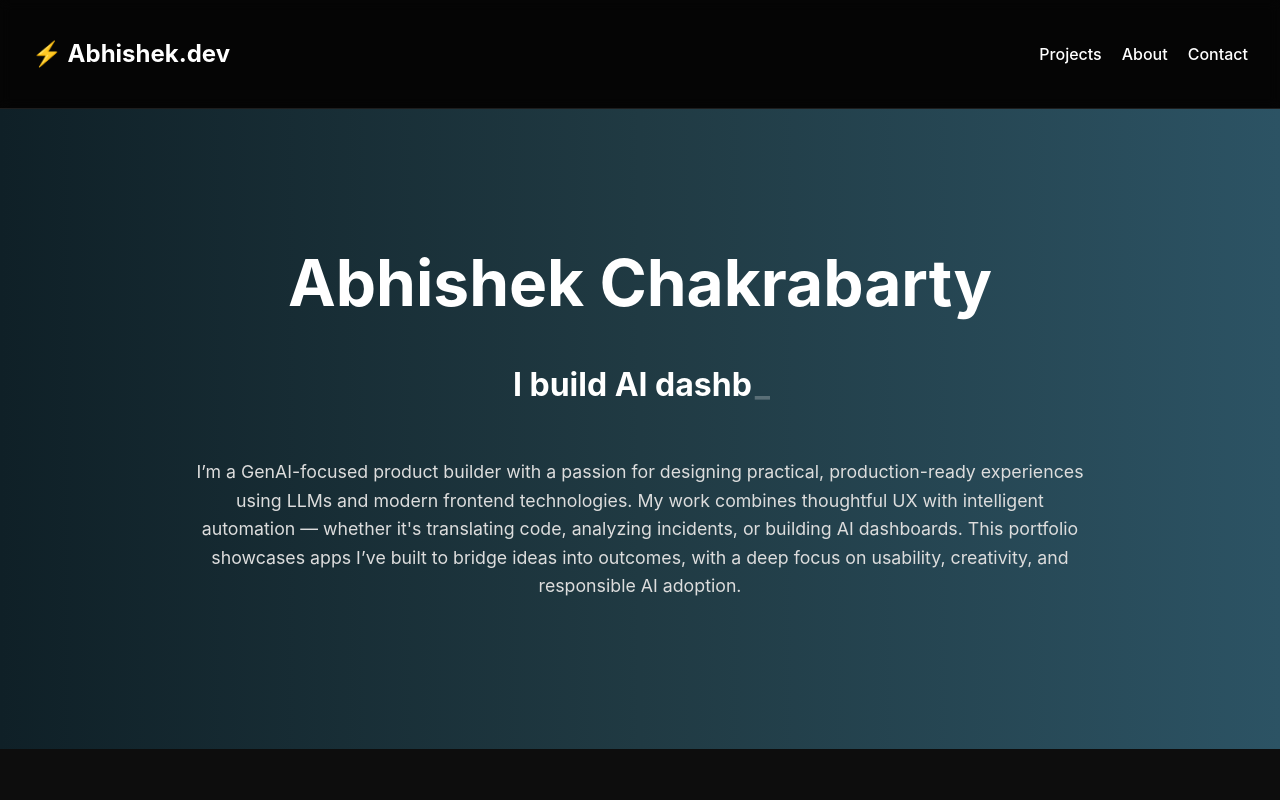
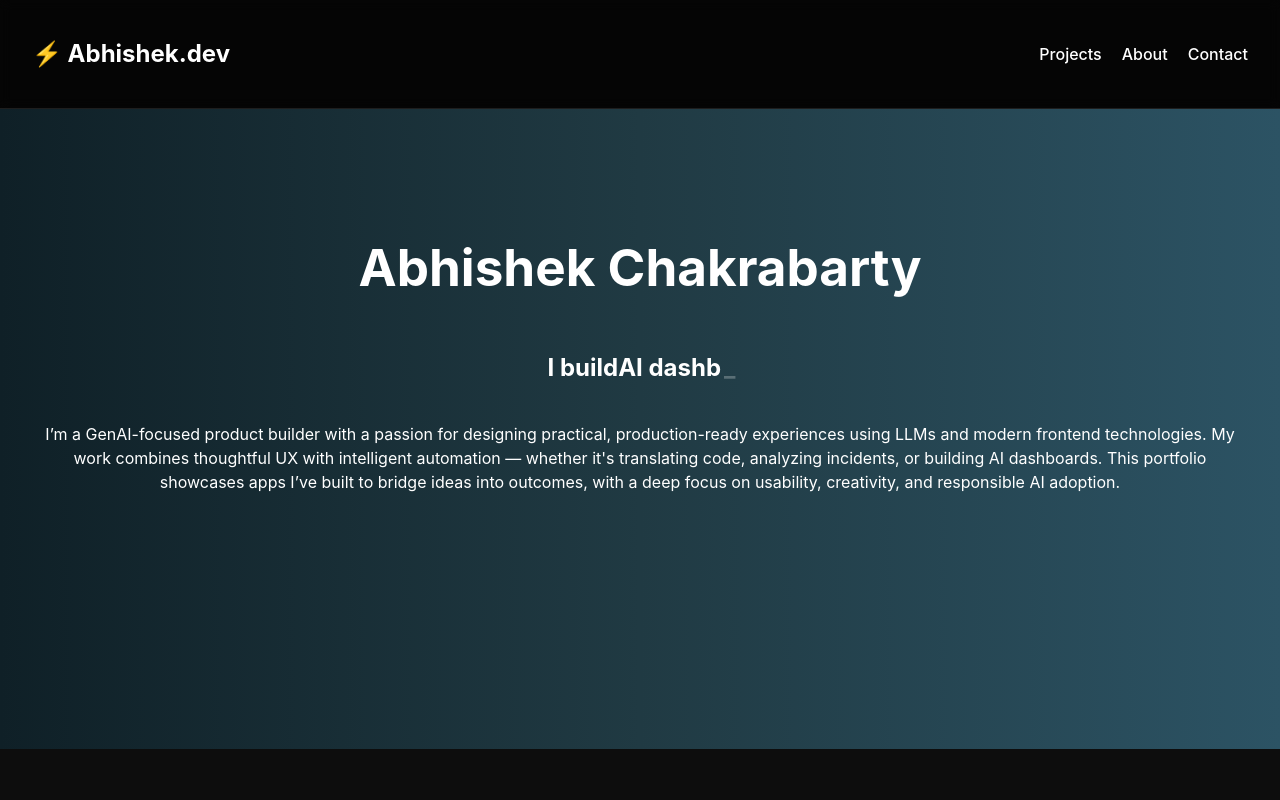
Before and after one commit to abhishek23github/portfolio-site, a React (Vite) app in the folder portfolio-site/: page / in a window 1280 px wide. Shown: the top 800 px of the page. Built offline with nearby package versions, Linux system fonts and the light colour scheme.

Commit message:
Update animations and change website title

```diff
--- a/portfolio-site/index.html
+++ b/portfolio-site/index.html
@@ -5,7 +5,7 @@
     <link rel="icon" href="/favicon.ico" />
     <link rel="icon" type="image/svg+xml" href="/vite.svg" />
     <meta name="viewport" content="width=device-width, initial-scale=1.0" />
-    <title>Vite + React</title>
+    <title>Abhishek's Portfolio</title>
   </head>
   <body>
     <div id="root"></div>
--- a/portfolio-site/package.json
+++ b/portfolio-site/package.json
@@ -11,6 +11,7 @@
   },
   "dependencies": {
     "aos": "^2.3.4",
+    "framer-motion": "^12.15.0",
     "lucide-react": "^0.511.0",
     "react": "^19.1.0",
     "react-dom": "^19.1.0",
--- /dev/null
+++ b/portfolio-site/src/components/FadeInSection.jsx
@@ -0,0 +1,21 @@
+/* eslint-disable no-unused-vars -- motion used in JSX context */
+
+
+import React, { useRef } from 'react';
+import { motion, useInView } from 'framer-motion';
+
+export default function FadeInSection({ children }) {
+  const ref = useRef(null);
+  const inView = useInView(ref, { once: true, margin: '-100px' });
+
+  return (
+    <motion.div
+      ref={ref}
+      initial={{ opacity: 0, y: 40 }}
+      animate={inView ? { opacity: 1, y: 0 } : {}}
+      transition={{ duration: 2, ease: 'easeOut' }}
+    >
+      {children}
+    </motion.div>
+  );
+}
--- a/portfolio-site/src/components/HeroSection.jsx
+++ b/portfolio-site/src/components/HeroSection.jsx
@@ -1,6 +1,9 @@
+/* eslint-disable no-unused-vars -- motion is used in JSX context */
+
 import React from "react";
 import { Typewriter } from "react-simple-typewriter";
 import styled from "styled-components";
+import { motion } from "framer-motion";
 
 const Container = styled.div`
   min-height: 80vh;
@@ -48,9 +51,18 @@ const Summary = styled.p`
 export default function HeroSection() {
   return (
     <Container>
-      <Name>Abhishek Chakrabarty</Name>
-      <Tagline>
-        I build{" "}
+      <motion.h1
+        initial={{ opacity: 0, y: -50 }}
+        animate={{ opacity: 1, y: 0 }}
+        transition={{ duration: 1 }}>
+        Abhishek Chakrabarty
+      </motion.h1>
+
+      <motion.h2
+        initial={{ opacity: 0, y: 20 }}
+        animate={{ opacity: 1, y: 0 }}
+        transition={{ duration: 1, delay: 0.5 }}>
+        I build
         <Typewriter
           words={[
             "GenAI tools",
@@ -65,8 +77,12 @@ export default function HeroSection() {
           deleteSpeed={50}
           delaySpeed={1500}
         />
-      </Tagline>
-      <Summary>
+      </motion.h2>
+
+      <motion.p
+        initial={{ opacity: 0, y: 20 }}
+        animate={{ opacity: 1, y: 0 }}
+        transition={{ duration: 1, delay: 1 }}>
         I’m a GenAI-focused product builder with a passion for designing
         practical, production-ready experiences using LLMs and modern frontend
         technologies. My work combines thoughtful UX with intelligent automation
@@ -74,7 +90,8 @@ export default function HeroSection() {
         dashboards. This portfolio showcases apps I’ve built to bridge ideas
         into outcomes, with a deep focus on usability, creativity, and
         responsible AI adoption.
-      </Summary>
+      </motion.p>
+
     </Container>
   );
 }
--- a/portfolio-site/src/pages/About.jsx
+++ b/portfolio-site/src/pages/About.jsx
@@ -1,5 +1,6 @@
 import React from "react";
 import styled from "styled-components";
+import FadeInSection from "../components/FadeInSection";
 
 const AboutWrapper = styled.section`
   padding: 4rem 2rem;
@@ -23,11 +24,13 @@ const Paragraph = styled.p`
 
 export default function About() {
   return (
+    <FadeInSection>
       <AboutWrapper id="about" data-aos="fade-up">
         <Heading>About Me</Heading>
         <Paragraph>
           I’m Abhishek Chakrabarty, a GenAI-driven product thinker who builds LLM-powered tools that solve real business problems. I bring together a passion for technology with a strong understanding of user needs, and I’m currently building a portfolio of AI tools including code converters, email generators, incident analyzers, and responsible AI dashboards. I aim to work at the intersection of product, program management, and applied AI.
         </Paragraph>
       </AboutWrapper>
+    </FadeInSection>
   );
 }
--- a/portfolio-site/src/pages/Contact.jsx
+++ b/portfolio-site/src/pages/Contact.jsx
@@ -1,5 +1,6 @@
 import React from "react";
 import styled from "styled-components";
+import FadeInSection from "../components/FadeInSection";
 
 const ContactSection = styled.section`
   padding: 4rem 2rem;
@@ -29,6 +30,7 @@ const Info = styled.div`
 
 export default function Contact() {
   return (
+    <FadeInSection>
       <ContactSection id="contact" data-aos="fade-up">
         <Heading>Contact</Heading>
         <Info>
@@ -36,5 +38,6 @@ export default function Contact() {
           <p>LinkedIn: <a href="https://www.linkedin.com/in/abhishek-chakrabarty-1430b1200/" target="_blank" rel="noreferrer">Abhishek Chakrabarty</a></p>
         </Info>
     </ContactSection>
+    </FadeInSection>
   );
 }
--- a/portfolio-site/src/pages/Projects.jsx
+++ b/portfolio-site/src/pages/Projects.jsx
@@ -4,6 +4,7 @@ import ProjectCard from "../components/ProjectCard";
 import styled from "styled-components";
 import ProjectModal from "../components/ProjectModal";
 import Card from "../components/ProjectCard"; // Assuming you have a styled component for the card
+import FadeInSection from "../components/FadeInSection";
 
 const Grid = styled.section`
   display: grid;
@@ -21,6 +22,7 @@ export default function Projects() {
   const [selectedProject, setSelectedProject] = useState(null);
 
   return (
+   <FadeInSection>
     <Grid id="projects">
       {projects.map((project, idx) => (
         <div key={idx} onClick={() => setSelectedProject(project)} style={{ cursor: 'pointer' }}>
@@ -29,5 +31,6 @@ export default function Projects() {
       ))}
       <ProjectModal project={selectedProject} onClose={() => setSelectedProject(null)} />
     </Grid>
+   </FadeInSection>
   );
 }
```
Also changed, not shown: 1 other file (tests, documents, lock files or other folders). Lines whose indentation alone changed are shown as unchanged.
